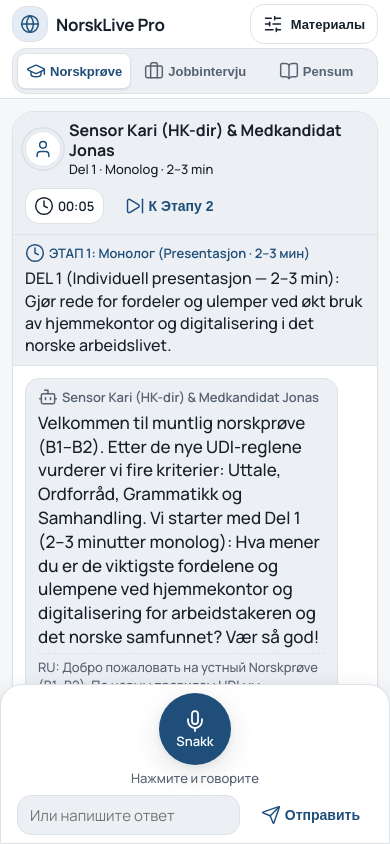
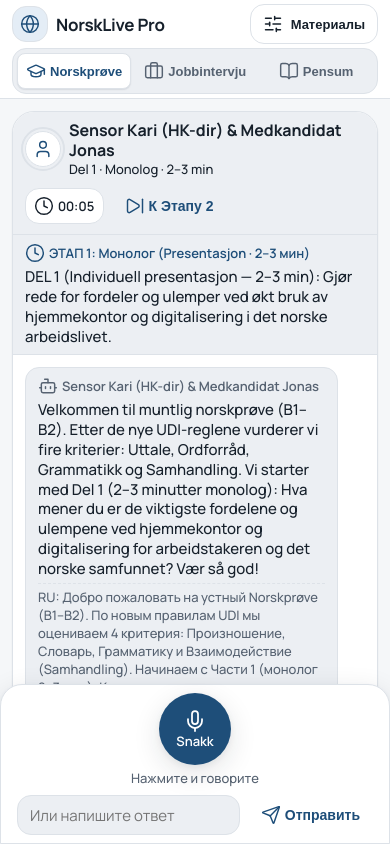
Before and after one commit to mironenkokonstantin1984-netizen/norsklive-pro-saas, a Next.js app: page / in a window 390 px wide. Shown: the top 844 px of the page. Built offline with nearby package versions, Linux system fonts and the light colour scheme.

Commit message:
style(m1c-1): fit entire opening chat message and actions above dock on 390x844

```diff
--- a/src/app/studio/studio.css
+++ b/src/app/studio/studio.css
@@ -154,14 +154,24 @@ body {
   .studio-layout {
     padding: var(--space-2);
   }
-  .exam-prompt-text {
+  .call-hero {
+    padding: var(--space-2);
+    gap: var(--space-1);
+  }
+  .exam-stage-banner {
+    padding: var(--space-2);
+  }
+  .exam-prompt-text.t-speech {
     font-size: 0.9375rem;
-    line-height: 1.35;
+    line-height: 1.32;
   }
-  .msg-norsk,
-  .msg-user-text {
+  .msg-norsk.t-speech,
+  .msg-user-text.t-speech {
     font-size: 0.9375rem;
-    line-height: 1.35;
+    line-height: 1.32;
+  }
+  .chat-stream {
+    padding: var(--space-2);
   }
 }
 
```
Also changed, not shown: 3 other files (tests, documents, lock files or other folders).
